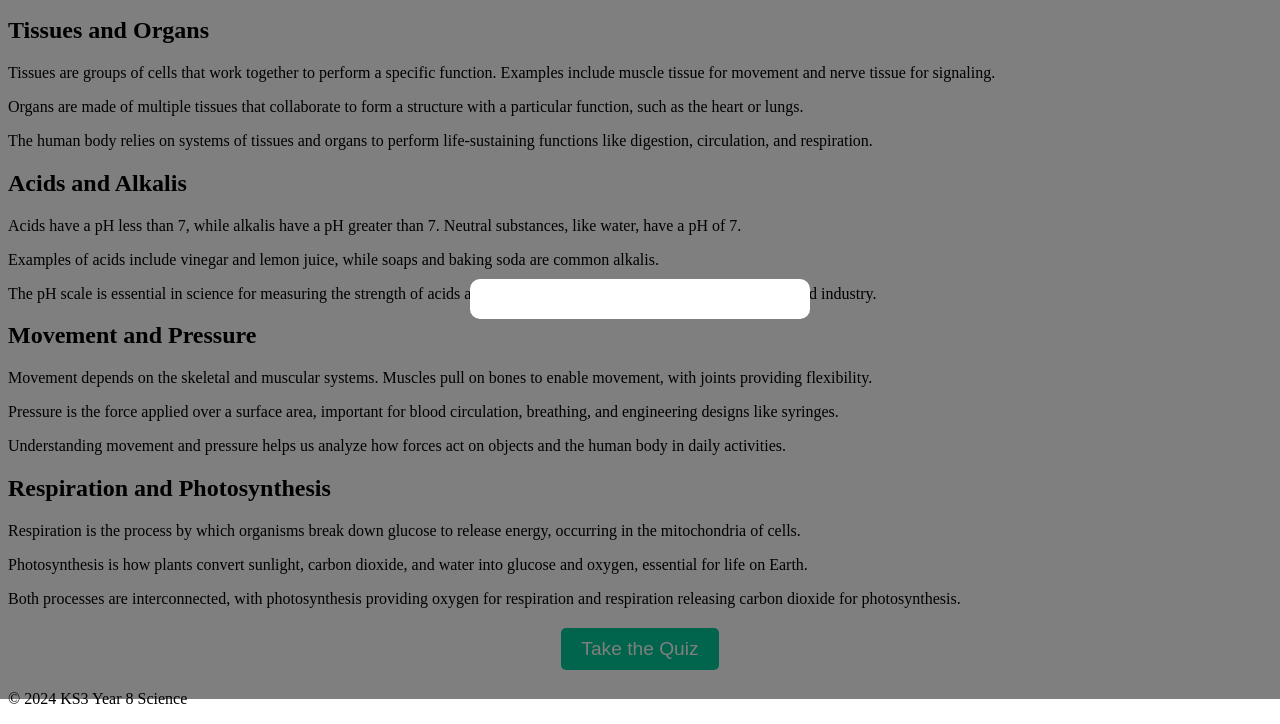
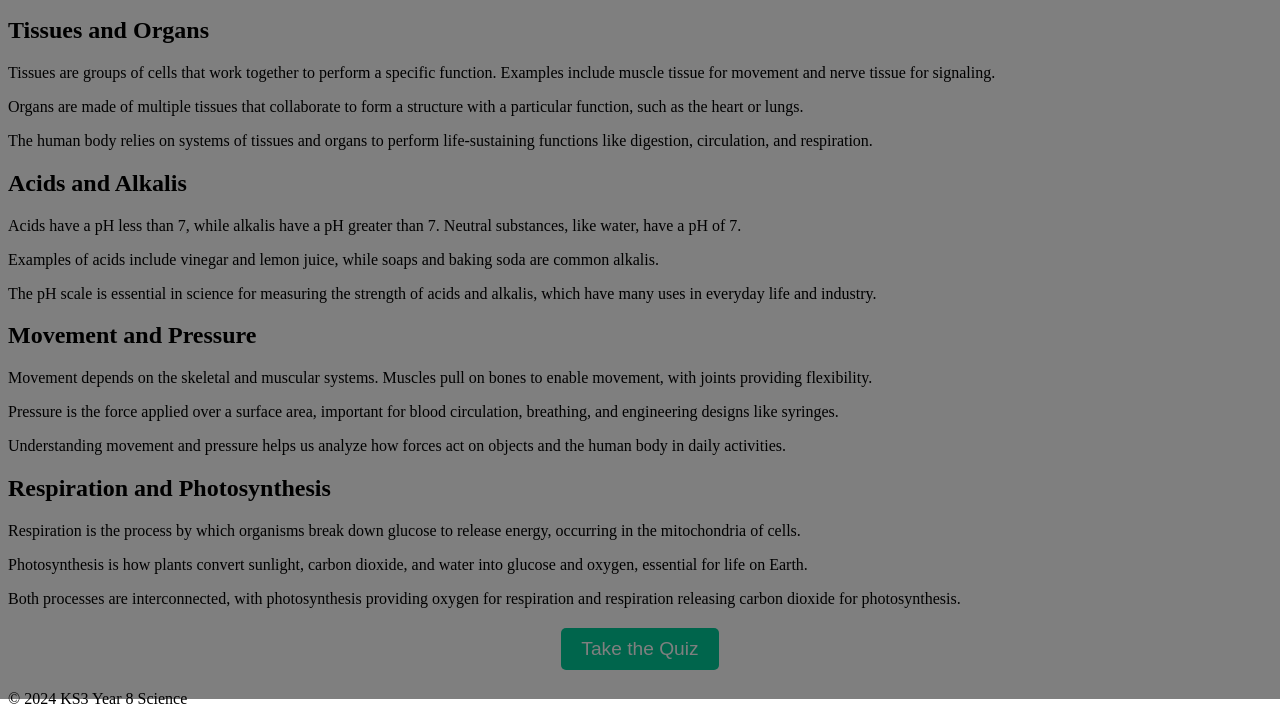
Before and after one commit to AJ176-del/Science-year-8-ks3-, a plain HTML site: page index.html in a window 1280 px wide. Shown: the part 101-825 px from the top of the page. Drawn offline with Linux system fonts and the light colour scheme.

Commit message:
Update styles.css

```diff
--- a/styles.css
+++ b/styles.css
@@ -13,15 +13,6 @@
   overflow: hidden; /* Prevent overflow */
 }
 
-.quiz-content {
-  background: white;
-  padding: 20px;
-  border-radius: 10px;
-  text-align: center;
-  width: 300px;
-  max-width: 90%; /* Prevents overflow on smaller screens */
-  animation: popUp 0.5s ease-in-out;
-}
 
 button {
   display: block;
```
